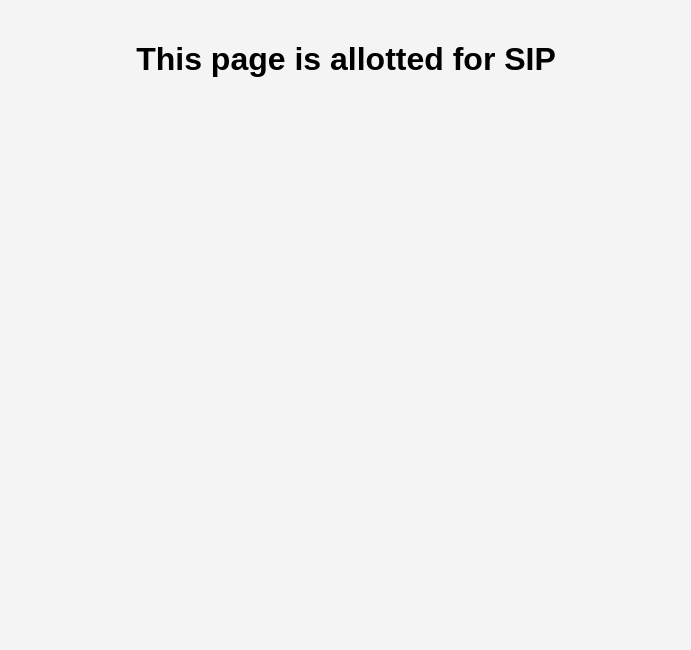
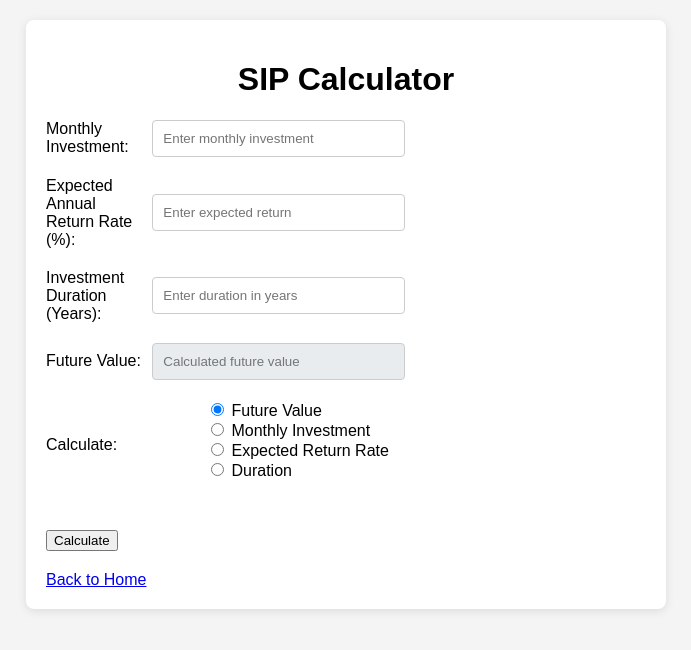
Before and after one commit to ArulrajGopal/real-life-calculator, a website: page static/sip.html in a window 1280 px wide. Shown: the whole page, without its empty margins (294-985 px from the left). Drawn offline with Linux system fonts and the light colour scheme.

Commit message:
initial update

```diff
--- a/static/sip.html
+++ b/static/sip.html
@@ -3,10 +3,60 @@
 <head>
     <meta charset="UTF-8">
     <meta name="viewport" content="width=device-width, initial-scale=1.0">
-    <title>EMI Page</title>
+    <title>SIP Calculator</title>
     <link rel="stylesheet" href="styles.css">
 </head>
 <body>
-    <h1>This page is allotted for SIP</h1>
+    <div class="container">
+        <h1>SIP Calculator</h1>
+        <div class="input-container">
+            <div class="input-group">
+                <label for="monthly-investment">Monthly Investment:</label>
+                <input type="number" id="monthly-investment" placeholder="Enter monthly investment" disabled>
+            </div>
+            <div class="input-group">
+                <label for="expected-return">Expected Annual Return Rate (%):</label>
+                <input type="number" id="expected-return" placeholder="Enter expected return" disabled>
+            </div>
+            <div class="input-group">
+                <label for="investment-duration">Investment Duration (Years):</label>
+                <input type="number" id="investment-duration" placeholder="Enter duration in years" disabled>
+            </div>
+            <div class="input-group">
+                <label for="future-value">Future Value:</label>
+                <input type="number" id="future-value" placeholder="Calculated future value" disabled>
+            </div>
+            <div class="input-group">
+                <label>Calculate:</label>
+                <div class="radio-group">
+                    <div>
+                        <input type="radio" name="calculate" id="calculate-future-value" value="future-value" onclick="selectCalculation('future-value')" checked>
+                        <label for="calculate-future-value">Future Value</label>
+                    </div>
+                    <div>
+                        <input type="radio" name="calculate" id="calculate-monthly-investment" value="monthly-investment" onclick="selectCalculation('monthly-investment')">
+                        <label for="calculate-monthly-investment">Monthly Investment</label>
+                    </div>
+                    <div>
+                        <input type="radio" name="calculate" id="calculate-return-rate" value="expected-return" onclick="selectCalculation('expected-return')">
+                        <label for="calculate-return-rate">Expected Return Rate</label>
+                    </div>
+                    <div>
+                        <input type="radio" name="calculate" id="calculate-duration" value="investment-duration" onclick="selectCalculation('investment-duration')">
+                        <label for="calculate-duration">Duration</label>
+                    </div>
+                </div>
+            </div>
+            <div class="button-container">
+                <button onclick="calculateSIP()">Calculate</button>
+            </div>
+        </div>
+        <h2 id="result"></h2>
+        <div class="back-to-home">
+            <a href="index.html">Back to Home</a>
+        </div>
+    </div>
+
+    <script src="sip.js"></script>
 </body>
 </html>
--- /dev/null
+++ b/static/sip.js
@@ -0,0 +1,115 @@
+function selectCalculation(selectedValue) {
+    const monthlyInvestmentInput = document.getElementById("monthly-investment");
+    const expectedReturnInput = document.getElementById("expected-return");
+    const investmentDurationInput = document.getElementById("investment-duration");
+    const futureValueInput = document.getElementById("future-value");
+
+    // Reset input fields
+    monthlyInvestmentInput.value = '';
+    expectedReturnInput.value = '';
+    investmentDurationInput.value = '';
+    futureValueInput.value = '';
+
+    // Enable and disable inputs based on selection
+    switch (selectedValue) {
+        case "future-value":
+            monthlyInvestmentInput.disabled = false;
+            expectedReturnInput.disabled = false;
+            investmentDurationInput.disabled = false;
+            futureValueInput.disabled = true;
+            break;
+        case "monthly-investment":
+            monthlyInvestmentInput.disabled = true;
+            expectedReturnInput.disabled = false;
+            investmentDurationInput.disabled = false;
+            futureValueInput.disabled = false;
+            break;
+        case "expected-return":
+            monthlyInvestmentInput.disabled = false;
+            expectedReturnInput.disabled = true;
+            investmentDurationInput.disabled = false;
+            futureValueInput.disabled = false;
+            break;
+        case "investment-duration":
+            monthlyInvestmentInput.disabled = false;
+            expectedReturnInput.disabled = false;
+            investmentDurationInput.disabled = true;
+            futureValueInput.disabled = false;
+            break;
+    }
+}
+
+function calculateSIP() {
+    const monthlyInvestment = parseFloat(document.getElementById("monthly-investment").value);
+    const expectedReturn = parseFloat(document.getElementById("expected-return").value);
+    const investmentDuration = parseFloat(document.getElementById("investment-duration").value);
+    const futureValueInput = document.getElementById("future-value");
+    const resultField = document.getElementById("result");
+    const selectedValue = document.querySelector('input[name="calculate"]:checked').value;
+
+    let result = '';
+
+    if (selectedValue === "future-value") {
+        if (isNaN(monthlyInvestment) || isNaN(expectedReturn) || isNaN(investmentDuration)) {
+            result = "Please enter all fields: Monthly Investment, Expected Return, and Investment Duration.";
+        } else {
+            const monthlyInterestRate = (expectedReturn / 100) / 12;
+            const numberOfMonths = investmentDuration * 12;
+
+            const futureValue = monthlyInvestment * ((Math.pow(1 + monthlyInterestRate, numberOfMonths) - 1) / monthlyInterestRate) * (1 + monthlyInterestRate);
+            futureValueInput.value = futureValue.toFixed(2);
+            result = `Future Value: ${futureValue.toFixed(2)}`;
+        }
+    } else if (selectedValue === "monthly-investment") {
+        if (isNaN(futureValueInput.value) || isNaN(expectedReturn) || isNaN(investmentDuration)) {
+            result = "Please enter Future Value, Expected Return, and Investment Duration.";
+        } else {
+            const futureValue = parseFloat(futureValueInput.value);
+            const monthlyInterestRate = (expectedReturn / 100) / 12;
+            const numberOfMonths = investmentDuration * 12;
+
+            const calculatedMonthlyInvestment = futureValue / (((Math.pow(1 + monthlyInterestRate, numberOfMonths) - 1) / monthlyInterestRate) * (1 + monthlyInterestRate));
+            result = `Monthly Investment: ${calculatedMonthlyInvestment.toFixed(2)}`;
+        }
+    } else if (selectedValue === "expected-return") {
+        if (isNaN(monthlyInvestment) || isNaN(futureValueInput.value) || isNaN(investmentDuration)) {
+            result = "Please enter Monthly Investment, Future Value, and Investment Duration.";
+        } else {
+            const futureValue = parseFloat(futureValueInput.value);
+            const numberOfMonths = investmentDuration * 12;
+            let low = 0, high = 100, mid;
+
+            // Use binary search to approximate expected return rate
+            while (high - low > 0.01) {
+                mid = (low + high) / 2;
+                const monthlyInterestRate = mid / 12 / 100;
+                const calculatedFutureValue = monthlyInvestment * ((Math.pow(1 + monthlyInterestRate, numberOfMonths) - 1) / monthlyInterestRate) * (1 + monthlyInterestRate);
+
+                if (calculatedFutureValue > futureValue) {
+                    high = mid;
+                } else {
+                    low = mid;
+                }
+            }
+            result = `Expected Return Rate: ${(mid).toFixed(2)}%`;
+        }
+    } else if (selectedValue === "investment-duration") {
+        if (isNaN(monthlyInvestment) || isNaN(expectedReturn) || isNaN(futureValueInput.value)) {
+            result = "Please enter Monthly Investment, Expected Return, and Future Value.";
+        } else {
+            const futureValue = parseFloat(futureValueInput.value);
+            const monthlyInterestRate = (expectedReturn / 100) / 12;
+
+            // Calculate the investment duration in months
+            const calculatedDuration = Math.log(futureValue / (monthlyInvestment * (1 + monthlyInterestRate))) / Math.log(1 + monthlyInterestRate);
+            result = `Investment Duration: ${(calculatedDuration / 12).toFixed(2)} years`;
+        }
+    }
+
+    resultField.innerText = result;
+}
+
+// Initialize the calculator with default selected option
+document.addEventListener("DOMContentLoaded", () => {
+    selectCalculation("future-value");
+});
```
